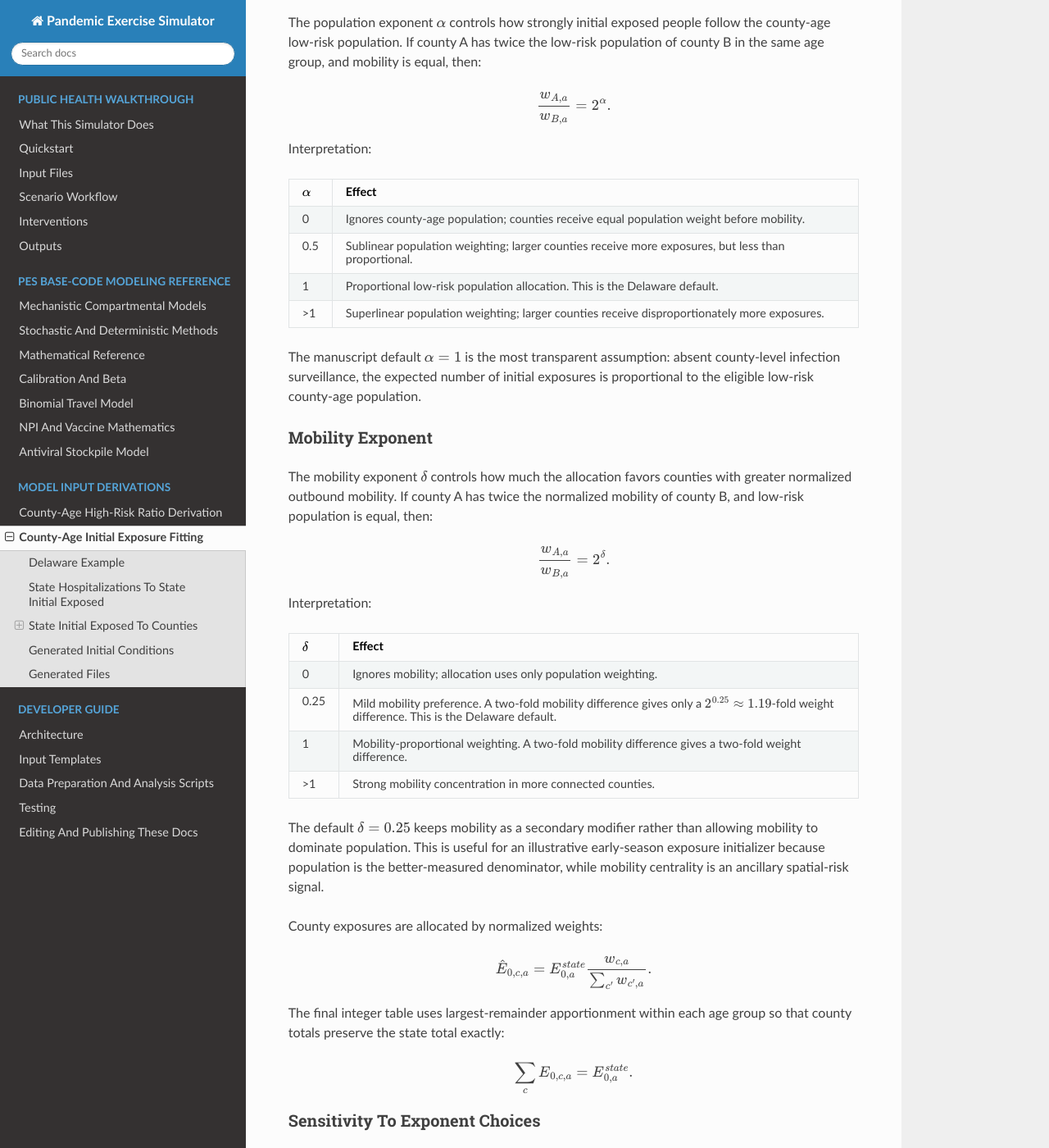
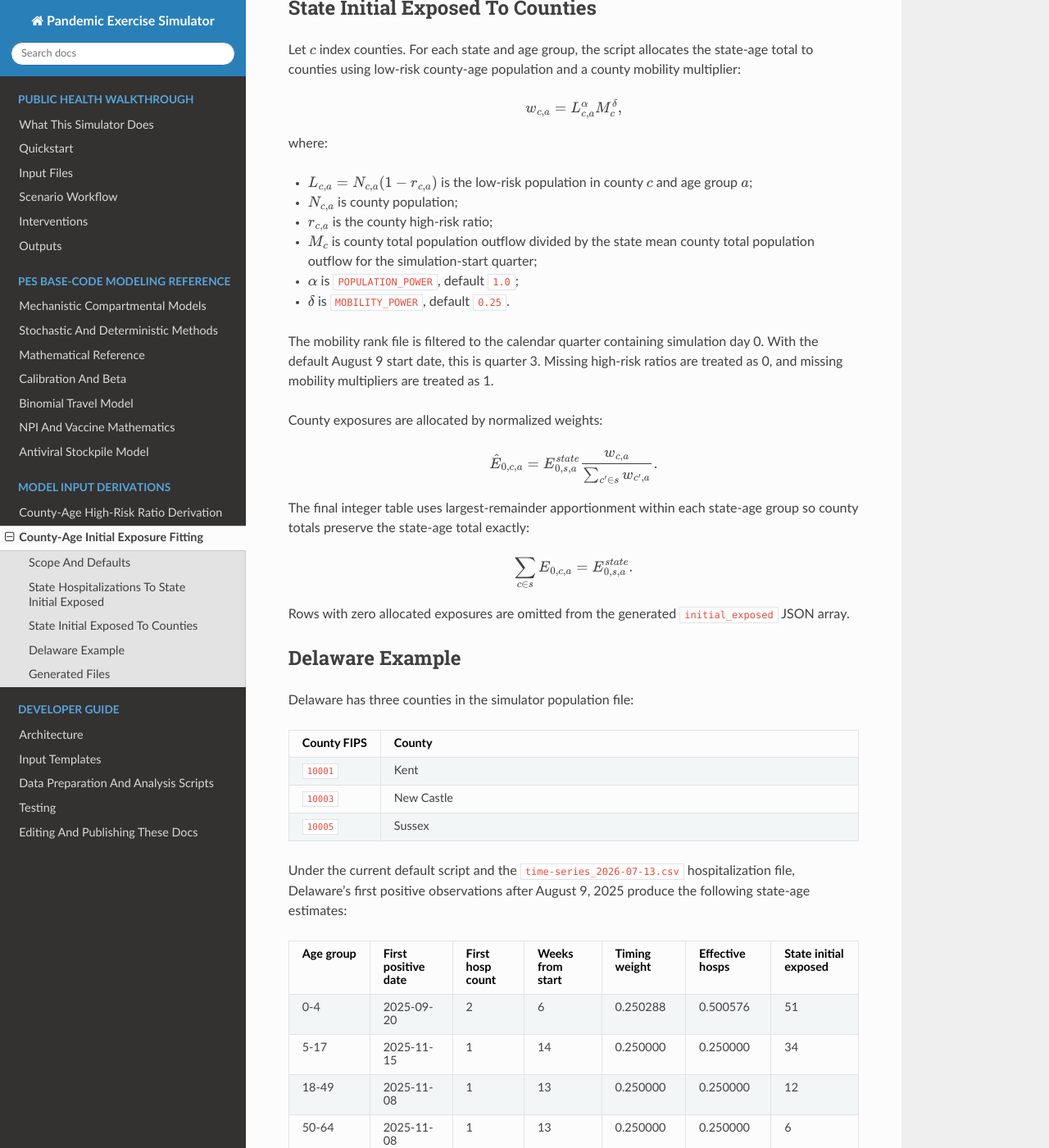
Before and after one commit to TACC/PandemicExerciseSimulator, a Sphinx documentation site: the page built from docs/model-inputs/county-age-initialization.md, in a window 1280 px wide and 1400 px high, scrolled down 2450 px. Shown: the whole window at 82% size. Built offline with Sphinx 7.4.7 and the Read the Docs theme 3.1.0, drawn with Linux system fonts in a browser that asks for light colours; some of the changed text lies outside the part shown.

Commit message:
update fitting method

````diff
--- a/docs/model-inputs/county-age-initialization.md
+++ b/docs/model-inputs/county-age-initialization.md
@@ -1,29 +1,51 @@
 # County-Age Initial Exposure Fitting
 
-This page documents the Delaware manuscript example used to derive county- and age-specific initial conditions from state-level incident influenza hospitalization data.
+This page documents the external initializer implemented by
+`scripts/6b_derive_initial_exposures.R`. The script derives state/DC
+age-specific initial exposed counts from incident influenza hospitalization
+data, allocates those counts to counties, and writes simulator-ready test
+inputs.
 
 The simulator input field is named `initial_exposed`. The implementation places
 those people in the low-risk, unvaccinated `E` compartment. The quantities
 below are therefore low-risk-equivalent initial exposed people, indexed by
 county and age group.
 
-## Delaware Example
+## Scope And Defaults
 
-The example starts simulations on August 9, 2025 and uses the Delaware age-stratified incident hospitalization time series from the Flu Scenario Modeling Hub target data archive. Delaware has three counties in the simulator population file:
+The current script runs all states and DC by default. Its default settings are:
 
-| County FIPS | County |
+| Setting | Default |
 | --- | --- |
-| `10001` | Kent |
-| `10003` | New Castle |
-| `10005` | Sussex |
+| Simulation start | `2025-08-09` |
+| Hospitalization source | `data/Flu-Hub-Data/time-series_2026-07-13.csv` |
+| Template input | `data/INPUT_FILE_TEMPLATES/INPUT_SEIHRD-STOCH_ANTIVIRAL.json` |
+| Output directory | `STATE_INIT_TEST/` |
+| Population exponent | `1.0` |
+| Mobility exponent | `0.25` |
+| Minimum timing weight | `0.25` |
+| Minimum active state-age exposed count | `1` |
 
-The script `scripts/6b_derive_initial_exposures.R` estimates an initial exposure table and writes a complete runnable test input under `data/Delaware_TEST/`.
+The hospitalization source is the Flu Scenario Modeling Hub time-series file.
+The script uses age-stratified `inc hosp` observations, excludes the aggregate
+`0-130` age group, and maps `65-130` to the simulator's `65+` age group.
 
 ## State Hospitalizations To State Initial Exposed
 
-Let $a$ index the five simulator age groups and let $H_a^{obs}$ be observed state-level incident hospitalizations in the calibration window beginning at simulation day 0. In the default Delaware example, the calibration window is the first eight weekly observations beginning August 9, 2025.
+Let $s$ index states and $a$ index the five simulator age groups. For each
+state-age pair, the script finds the first strictly positive incident
+hospitalization observation on or after simulation day 0:
 
-For a low-risk exposed person in age group $a$, the approximate probability of eventually entering `H` is:
+```{math}
+H_{s,a}^{first}.
+```
+
+If no positive observation appears for a state-age pair, that pair receives
+zero initial exposures. The script still writes a complete state-age summary
+row with zero hospitalization signal and zero initial exposed people.
+
+For a low-risk exposed person in age group $a$, the approximate probability of
+eventually entering `H` is:
 
 ```{math}
 q_a = (1 - p_{A,a}) p_{H,L,a},
@@ -31,26 +53,66 @@
 
 where:
 
-- $p_{A,a}$ is `prop_E_to_IA`, the probability that an exposed person follows the asymptomatic path;
-- $p_{H,L,a}$ is `prop_IS_to_H_lowrisk`, the low-risk realized hospitalization probability among symptomatic infectious people.
+- $p_{A,a}$ is `prop_E_to_IA`, the probability that an exposed person follows
+  the asymptomatic path;
+- $p_{H,L,a}$ is `prop_IS_to_H_lowrisk`, the low-risk realized
+  hospitalization probability among symptomatic infectious people.
 
-The statewide low-risk-equivalent exposed count is then:
+The expected time from exposure to hospitalization is read from the template:
 
 ```{math}
-\tilde E_{0,a}^{state} = \frac{H_a^{obs}}{q_a}.
+d_{E \rightarrow H} =
+d_{E \rightarrow IP/IA} + d_{IP \rightarrow IS} + d_{IS \rightarrow H}.
 ```
 
-The script rounds this value and applies a configurable floor only when the calibration window contains at least one hospitalization for that age group:
+The default antiviral template gives:
 
 ```{math}
-E_{0,a}^{state} =
+d_{E \rightarrow H} = 0.7 + 0.9 + 3.74 = 5.34 \text{ days}.
+```
+
+The script converts this to a weekly exponential timing rate:
+
+```{math}
+\lambda = \frac{1}{d_{E \rightarrow H}/7}.
+```
+
+If the first positive hospitalization occurs $t_{s,a}$ weeks after the
+simulation start, its timing weight is:
+
+```{math}
+\tau_{s,a} =
+\tau_{min} + (1-\tau_{min})\exp(-\lambda t_{s,a}),
+```
+
+where $\tau_{min}=0.25$ by default. This keeps later first observations from
+implying as many day-0 exposures as observations close to simulation start,
+while still giving them a nonzero floor.
+
+The effective hospitalization signal and state-level exposed estimate are:
+
+```{math}
+H_{s,a}^{eff} = H_{s,a}^{first}\tau_{s,a}
+```
+
+```{math}
+\tilde E_{0,s,a}^{state} = \frac{H_{s,a}^{eff}}{q_a}.
+```
+
+The integer state-age total is rounded and bounded below only for active
+state-age pairs:
+
+```{math}
+E_{0,s,a}^{state} =
 \max\left(
-\operatorname{round}(\tilde E_{0,a}^{state}),
-\mathbf{1}[H_a^{obs} > 0]E_{min}
+\operatorname{round}(\tilde E_{0,s,a}^{state}),
+\mathbf{1}[H_{s,a}^{first} > 0]E_{min}
 \right).
 ```
 
-For the Delaware baseline parameters:
+The default $E_{min}$ is 1.
+
+For the default antiviral template:
 
 | Age group | `prop_E_to_IA` | `prop_IS_to_H_lowrisk` | $q_a$ |
 | --- | ---: | ---: | ---: |
@@ -60,19 +122,11 @@
 | 50-64 | 0.30 | 0.0594 | 0.041580 |
 | 65+ | 0.30 | 0.0802 | 0.056140 |
 
-In the first eight weeks after August 9, 2025, Delaware has two observed incident hospitalizations in ages 0-4 and two in ages 65+. The resulting state-level initial exposed estimates are:
-
-| Age group | $H_a^{obs}$ | $E_{0,a}^{state}$ |
-| --- | ---: | ---: |
-| 0-4 | 2 | 202 |
-| 5-17 | 0 | 0 |
-| 18-49 | 0 | 0 |
-| 50-64 | 0 | 0 |
-| 65+ | 2 | 36 |
-
 ## State Initial Exposed To Counties
 
-Let $c$ index counties. The county allocation uses low-risk county population by age and a mild county mobility centrality term:
+Let $c$ index counties. For each state and age group, the script allocates the
+state-age total to counties using low-risk county-age population and a county
+mobility multiplier:
 
 ```{math}
 w_{c,a} = L_{c,a}^{\alpha} M_c^{\delta},
@@ -80,105 +134,121 @@
 
 where:
 
-- $L_{c,a} = N_{c,a}(1-r_{c,a})$ is the low-risk population in county $c$ and age group $a$;
+- $L_{c,a} = N_{c,a}(1-r_{c,a})$ is the low-risk population in county $c$ and
+  age group $a$;
 - $N_{c,a}$ is county population;
 - $r_{c,a}$ is the county high-risk ratio;
-- $M_c$ is normalized outbound county mobility for the simulation-start quarter;
-- $\alpha$ is the population exponent;
-- $\delta$ is the mobility exponent.
+- $M_c$ is county total population outflow divided by the state mean county
+  total population outflow for the simulation-start quarter;
+- $\alpha$ is `POPULATION_POWER`, default `1.0`;
+- $\delta$ is `MOBILITY_POWER`, default `0.25`.
 
-This is a dasymetric proportional allocation rather than a fully fitted county-level epidemic model. The state-level hospitalization signal identifies $E_{0,a}^{state}$, and the county weights distribute that age-specific total using available ancillary information.
-
-### Population Exponent
-
-The population exponent $\alpha$ controls how strongly initial exposed people follow the county-age low-risk population. If county A has twice the low-risk population of county B in the same age group, and mobility is equal, then:
-
-```{math}
-\frac{w_{A,a}}{w_{B,a}} = 2^{\alpha}.
-```
-
-Interpretation:
-
-| $\alpha$ | Effect |
-| ---: | --- |
-| 0 | Ignores county-age population; counties receive equal population weight before mobility. |
-| 0.5 | Sublinear population weighting; larger counties receive more exposures, but less than proportional. |
-| 1 | Proportional low-risk population allocation. This is the Delaware default. |
-| >1 | Superlinear population weighting; larger counties receive disproportionately more exposures. |
-
-The manuscript default $\alpha=1$ is the most transparent assumption: absent county-level infection surveillance, the expected number of initial exposures is proportional to the eligible low-risk county-age population.
-
-### Mobility Exponent
-
-The mobility exponent $\delta$ controls how much the allocation favors counties with greater normalized outbound mobility. If county A has twice the normalized mobility of county B, and low-risk population is equal, then:
-
-```{math}
-\frac{w_{A,a}}{w_{B,a}} = 2^{\delta}.
-```
-
-Interpretation:
-
-| $\delta$ | Effect |
-| ---: | --- |
-| 0 | Ignores mobility; allocation uses only population weighting. |
-| 0.25 | Mild mobility preference. A two-fold mobility difference gives only a $2^{0.25}\approx1.19$-fold weight difference. This is the Delaware default. |
-| 1 | Mobility-proportional weighting. A two-fold mobility difference gives a two-fold weight difference. |
-| >1 | Strong mobility concentration in more connected counties. |
-
-The default $\delta=0.25$ keeps mobility as a secondary modifier rather than allowing mobility to dominate population. This is useful for an illustrative early-season exposure initializer because population is the better-measured denominator, while mobility centrality is an ancillary spatial-risk signal.
+The mobility rank file is filtered to the calendar quarter containing
+simulation day 0. With the default August 9 start date, this is quarter 3.
+Missing high-risk ratios are treated as 0, and missing mobility multipliers are
+treated as 1.
 
 County exposures are allocated by normalized weights:
 
 ```{math}
-\hat E_{0,c,a} = E_{0,a}^{state}
-\frac{w_{c,a}}{\sum_{c'} w_{c',a}}.
+\hat E_{0,c,a} = E_{0,s,a}^{state}
+\frac{w_{c,a}}{\sum_{c' \in s} w_{c',a}}.
 ```
 
-The final integer table uses largest-remainder apportionment within each age group so that county totals preserve the state total exactly:
+The final integer table uses largest-remainder apportionment within each
+state-age group so county totals preserve the state-age total exactly:
 
 ```{math}
-\sum_c E_{0,c,a} = E_{0,a}^{state}.
+\sum_{c \in s} E_{0,c,a} = E_{0,s,a}^{state}.
 ```
 
-### Sensitivity To Exponent Choices
+Rows with zero allocated exposures are omitted from the generated
+`initial_exposed` JSON array.
 
-The table below shows how Delaware county allocations change under three exponent choices. The `State age total matched` column is the $E_{0,a}^{state}$ value being distributed, and each scenario column sums to that value within age group. For example, the three county rows for ages 0-4 sum to 202 in every scenario, and the three county rows for ages 65+ sum to 36 in every scenario.
+## Delaware Example
 
-| County FIPS | Age group | State age total matched | $\alpha=1,\delta=0.25$ default | $\alpha=1,\delta=1$ | $\alpha=0.5,\delta=1$ |
-| --- | --- | ---: | ---: | ---: | ---: |
-| `10001` | 0-4 | 202 | 41 | 44 | 59 |
-| `10003` | 0-4 | 202 | 119 | 123 | 97 |
-| `10005` | 0-4 | 202 | 42 | 35 | 46 |
-| `10001` | 65+ | 36 | 6 | 6 | 9 |
-| `10003` | 65+ | 36 | 18 | 19 | 16 |
-| `10005` | 65+ | 36 | 12 | 11 | 11 |
+Delaware has three counties in the simulator population file:
 
-## Generated Initial Conditions
+| County FIPS | County |
+| --- | --- |
+| `10001` | Kent |
+| `10003` | New Castle |
+| `10005` | Sussex |
 
-The default script writes the following `initial_exposed` entries for the Delaware test input:
+Under the current default script and the `time-series_2026-07-13.csv`
+hospitalization file, Delaware's first positive observations after
+August 9, 2025 produce the following state-age estimates:
+
+| Age group | First positive date | First hosp count | Weeks from start | Timing weight | Effective hosps | State initial exposed |
+| --- | --- | ---: | ---: | ---: | ---: | ---: |
+| 0-4 | 2025-09-20 | 2 | 6 | 0.250288 | 0.500576 | 51 |
+| 5-17 | 2025-11-15 | 1 | 14 | 0.250000 | 0.250000 | 34 |
+| 18-49 | 2025-11-08 | 1 | 13 | 0.250000 | 0.250000 | 12 |
+| 50-64 | 2025-11-08 | 1 | 13 | 0.250000 | 0.250000 | 6 |
+| 65+ | 2025-08-30 | 2 | 3 | 0.264695 | 0.529389 | 9 |
+
+The resulting Delaware county-age allocation is:
+
+| County FIPS | Age group | State age total matched | Initial exposed |
+| --- | --- | ---: | ---: |
+| `10001` | 0-4 | 51 | 10 |
+| `10003` | 0-4 | 51 | 30 |
+| `10005` | 0-4 | 51 | 11 |
+| `10001` | 5-17 | 34 | 7 |
+| `10003` | 5-17 | 34 | 20 |
+| `10005` | 5-17 | 34 | 7 |
+| `10001` | 18-49 | 12 | 2 |
+| `10003` | 18-49 | 12 | 8 |
+| `10005` | 18-49 | 12 | 2 |
+| `10001` | 50-64 | 6 | 1 |
+| `10003` | 50-64 | 6 | 3 |
+| `10005` | 50-64 | 6 | 2 |
+| `10001` | 65+ | 9 | 1 |
+| `10003` | 65+ | 9 | 5 |
+| `10005` | 65+ | 9 | 3 |
+
+The Delaware `initial_exposed` entries written to the generated input JSON are:
 
 ```json
 [
-  {"county": "10001", "infected": "41", "age_group": "0"},
-  {"county": "10003", "infected": "119", "age_group": "0"},
-  {"county": "10005", "infected": "42", "age_group": "0"},
-  {"county": "10001", "infected": "6", "age_group": "4"},
-  {"county": "10003", "infected": "18", "age_group": "4"},
-  {"county": "10005", "infected": "12", "age_group": "4"}
+  {"county": "10001", "infected": "10", "age_group": "0"},
+  {"county": "10003", "infected": "30", "age_group": "0"},
+  {"county": "10005", "infected": "11", "age_group": "0"},
+  {"county": "10001", "infected": "7", "age_group": "1"},
+  {"county": "10003", "infected": "20", "age_group": "1"},
+  {"county": "10005", "infected": "7", "age_group": "1"},
+  {"county": "10001", "infected": "2", "age_group": "2"},
+  {"county": "10003", "infected": "8", "age_group": "2"},
+  {"county": "10005", "infected": "2", "age_group": "2"},
+  {"county": "10001", "infected": "1", "age_group": "3"},
+  {"county": "10003", "infected": "3", "age_group": "3"},
+  {"county": "10005", "infected": "2", "age_group": "3"},
+  {"county": "10001", "infected": "1", "age_group": "4"},
+  {"county": "10003", "infected": "5", "age_group": "4"},
+  {"county": "10005", "infected": "3", "age_group": "4"}
 ]
 ```
 
-The total initial low-risk exposed count is 238. The nonzero age groups reflect the hospitalization signal in the first eight weeks after the simulation start date; this is an intentionally conservative early-season initializer, not a full posterior calibration.
+The total Delaware initial low-risk exposed count is 112. The value is an
+early-season initializer derived from the first observed age-stratified
+hospitalization signal, not a posterior calibration of the full epidemic
+trajectory.
 
 ## Generated Files
 
 Running `scripts/6b_derive_initial_exposures.R` writes:
 
 ```text
-data/Delaware/derived_initial_exposed_Delaware_2025-08-09.csv
-data/Delaware/derived_initial_exposed_Delaware_2025-08-09.json
-data/Delaware/derived_initial_exposed_Delaware_2025-08-09_method.csv
-data/Delaware_TEST/INPUT_SEIHRD-STOCH_Delaware_TEST_R0-2.2_BASELINE.json
+STATE_INIT_TEST/derived_initial_exposed_state_age_2025-08-09.csv
+STATE_INIT_TEST/derived_initial_exposed_county_age_2025-08-09.csv
+STATE_INIT_TEST/INPUT_JSONS/INPUT_SEIHRD-STOCH_<STATE>_INIT_TEST_ANTIVIRAL.json
 ```
 
-The `Delaware_TEST` directory is ignored by git because it is a generated local test artifact.
+Each generated JSON is copied from the antiviral template, has `STATE` tokens
+replaced with the state directory name, sets `output_dir_path` to
+`<STATE>_INIT_TEST`, sets `batch_num` to `0`, appends a metadata note describing
+the initialization source, and replaces `initial_exposed` with the derived
+county-age rows for that state.
+
+The output directory is a generated test artifact and is not part of the
+canonical state input directories under `data/<STATE>/`.
````
